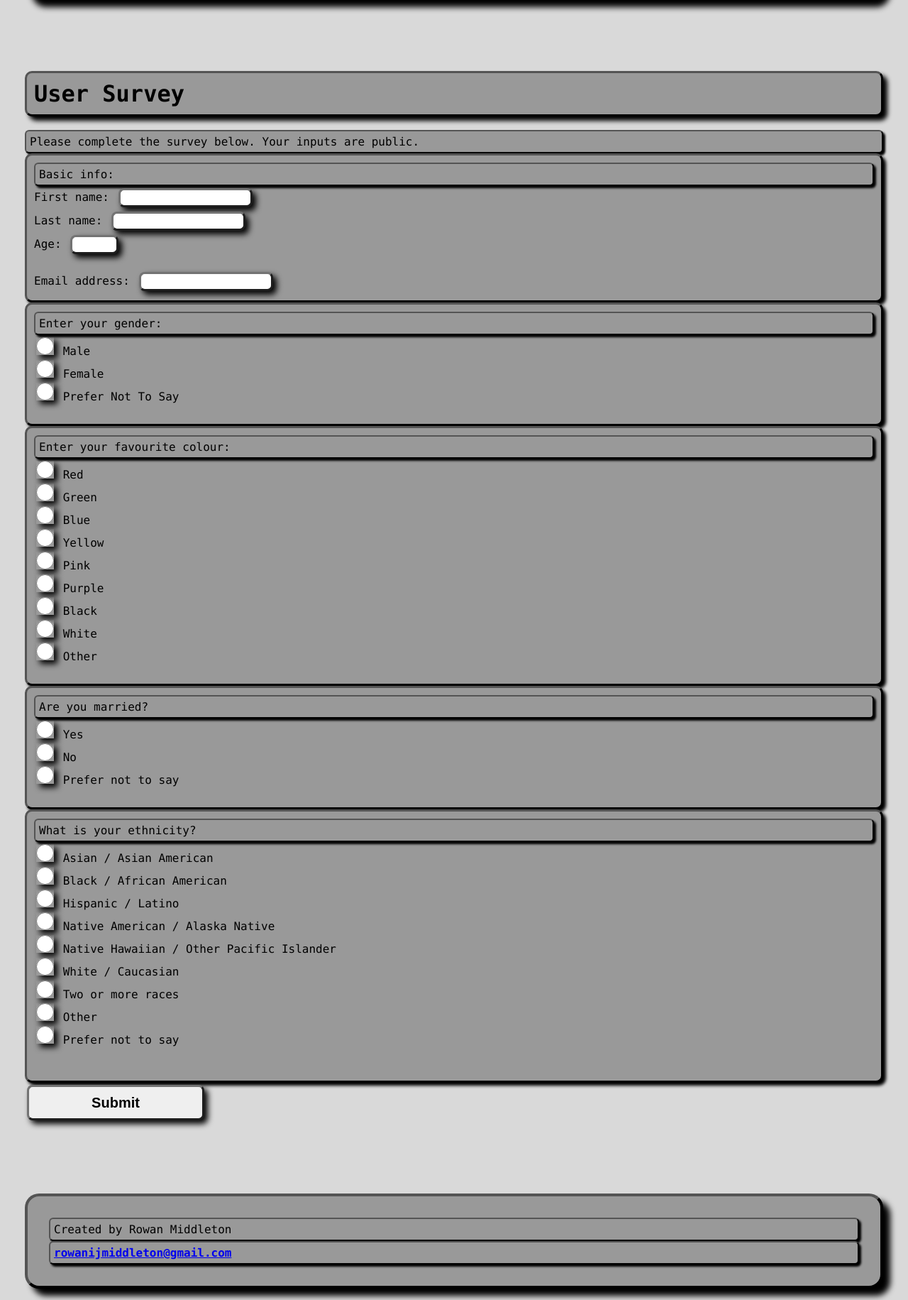
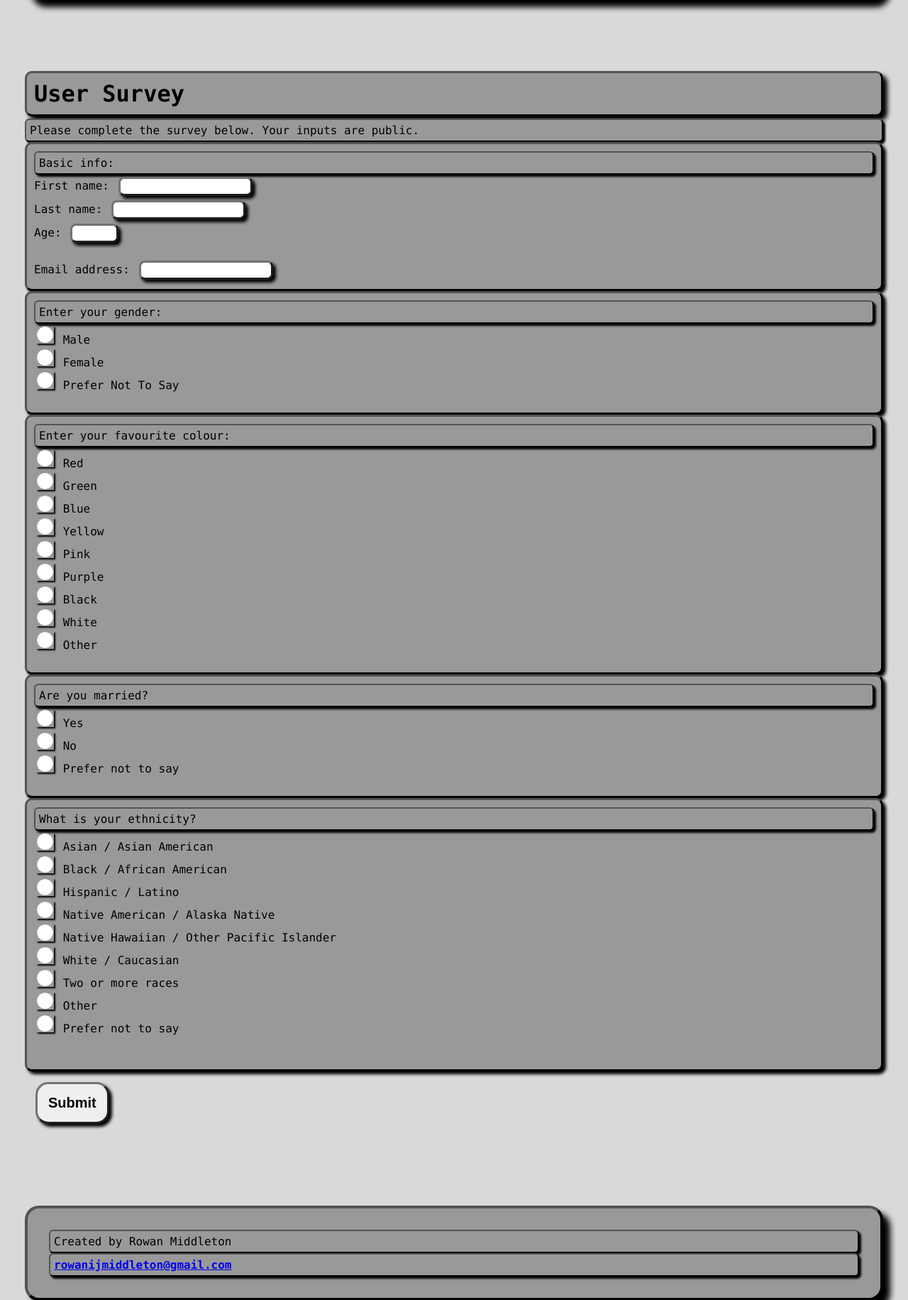
Before and after one commit to Gruffcube/Flask-Test-Website, a Flask app: page /user-survey in a window 1280 px wide. Shown: the part 265-2096 px from the top of the page at 71% size. Run offline with Flask 3, Linux system fonts and the light colour scheme; parts of the project's set-up code (start-up, migrations or seed data) failed here and were passed over.

Commit message:
Make some minor styling and layout fixes

```diff
--- a/static/css/style.css
+++ b/static/css/style.css
@@ -54,7 +54,7 @@ img {
 input {
     margin: 3px;
     padding: 3px;
-    box-shadow: 5px 5px 8px black;
+    box-shadow: 4px 4px 4px black;
 }
 
 input[type=text], input[type=number], input[type=email], input[type=submit], input[type=password] {
@@ -64,15 +64,17 @@ input[type=text], input[type=number], input[type=email], input[type=submit], inp
 }
 
 input[type=submit] {
-    width: 250px;
-    height: 50px;
+    border-radius: 18px;
     font-size: 20px;
     font-weight: bold;
+    padding: 15px;
+    margin: 15px;
 }
 
 input[type=radio] {
     width: 25px;
     height: 25px;
+    box-shadow: 2px 2px 2px black;
 }
 
 a {
@@ -107,6 +109,7 @@ p, h1, h2, h3, h4, h5, h6 {
 h1, h2, h3, h4, h5, h6 {
     border-width: 3px;
     box-shadow: 6px 6px 6px black;
+    margin-bottom: 3px;
 }
 
 p {
--- a/templates/survey.html
+++ b/templates/survey.html
@@ -4,17 +4,16 @@
 
 {% block content %}
 
-    <h1>User Survey</h1><br>
+    <h1>User Survey</h1>
 
         {% if success %}
             <p>Survey submitted</p>
 
         {% else %}
 
-            <p>Please complete the survey below. Your inputs are public. </p>
+            <p>Please complete the survey below. Your inputs are public.</p>
 
             <form method="POST" action="{{ url_for('main.survey') }}">
-
 
                 <div class="box_widget">
 
```
